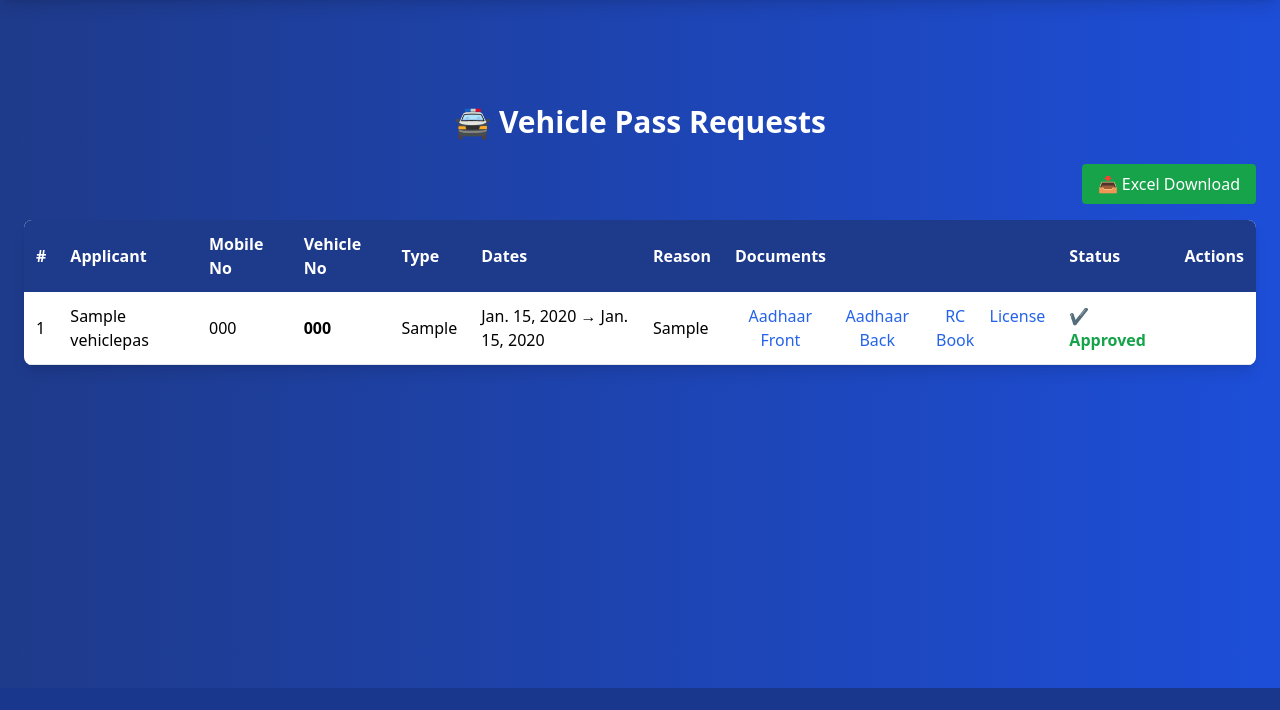
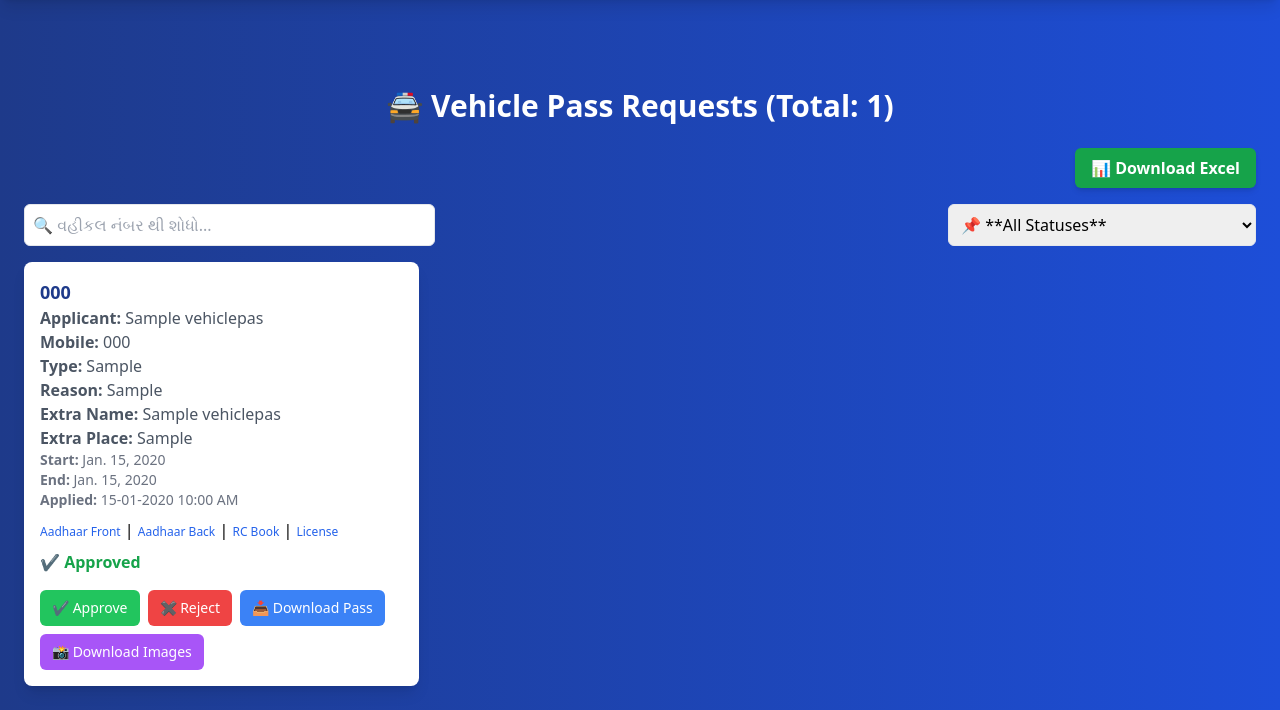
Before and after one commit to Itstudentjnd/Shivratri_netram, a Django app: template pdfapp/templates/admin_vehicle_passes.html in a window 1280 px wide. Shown: the part 112-822 px from the top of the page. Before the commit the page ends 800 px from the top, so only its background shows below. Run offline with Django 4.2, Linux system fonts and the light colour scheme; tables that the repository leaves empty hold one stand-in row (values such as "Sample post"); the template is opened without the code that fills it: values that come from a table or form of the project are taken from there, most other values are stand-ins (such as "Sample title", 1, 10 or a date in 2020); some libraries are stand-ins or nearby versions.

Commit message:
Add files via upload

```diff
--- a/pdfapp/templates/admin_vehicle_passes.html
+++ b/pdfapp/templates/admin_vehicle_passes.html
@@ -6,26 +6,6 @@
     <meta name="viewport" content="width=device-width, initial-scale=1.0">
     <title>Vehicle Pass Approval | Gujarat Police</title>
     <script src="https://cdn.tailwindcss.com"></script>
-    <style>
-        /* Fullscreen Image Modal (Hidden by Default) */
-        .modal {
-            display: none;
-            position: fixed;
-            z-index: 1000;
-            left: 0;
-            top: 0;
-            width: 100%;
-            height: 100%;
-            background-color: rgba(0, 0, 0, 0.8);
-            justify-content: center;
-            align-items: center;
-        }
-        .modal img {
-            max-width: 90%;
-            max-height: 90%;
-            border-radius: 10px;
-        }
-    </style>
 </head>
 <body class="bg-gradient-to-r from-blue-900 to-blue-700 text-white min-h-screen flex flex-col">
 
@@ -34,107 +14,129 @@
 
 
 
-    <div class="container mx-auto p-6 mt-20">
-        <h2 class="text-3xl font-bold text-center mb-6">🚔 Vehicle Pass Requests</h2>
+    <div class="container mx-auto p-4 md:p-6 mt-16">
+        <h2 class="text-2xl md:text-3xl font-bold text-center mb-6">
+            🚔 Vehicle Pass Requests (Total: <span id="totalRequests">{{ total_requests }}</span>)
+        </h2>
+
+        <div class="flex justify-end mb-4">
+            <a href="{% url 'export_vehicle_passes' %}"
+                class="bg-green-600 text-white font-semibold px-4 py-2 rounded-md text-sm md:text-base hover:bg-green-700 transition shadow-md flex items-center gap-2">
+                📊 Download Excel
+            </a>
+        </div>
+
 
         <!-- ✅ Success Message -->
         {% if messages %}
-            <div class="bg-green-600 text-white p-3 rounded-md mb-4">
+            <div class="bg-green-600 text-white p-3 rounded-md mb-4 text-sm md:text-base">
                 {% for message in messages %}
                     {{ message }}
                 {% endfor %}
             </div>
         {% endif %}
 
-        <div class="flex justify-end mb-4">
-            <a href="{% url 'export_vehicle_passes' %}" class="bg-green-600 text-white px-4 py-2 rounded hover:bg-green-500 transition">
-                📥 Excel Download
-            </a>
+        <!-- ✅ Search & Filter Section -->
+        <div class="flex flex-wrap justify-between items-center gap-2 md:gap-4 mb-4">
+            <!-- 🔍 Search by Vehicle Number -->
+            <input type="text" id="searchInput" onkeyup="filterCards()" placeholder="🔍 વહીકલ નંબર થી શોધો..."
+                class="w-full md:w-1/3 p-2 text-black border rounded-md text-sm md:text-base focus:ring-2 focus:ring-blue-500">
+
+            <!-- 🔽 Filter by Status -->
+            <select id="statusFilter" onchange="filterCards()"
+                class="w-full md:w-1/4 p-2 text-black border rounded-md text-sm md:text-base focus:ring-2 focus:ring-blue-500">
+                <option value="">📌 **All Statuses**</option>
+                <option value="approved">✔ Approved</option>
+                <option value="rejected">✖ Rejected</option>
+                <option value="pending">⏳ Pending</option>
+            </select>
         </div>
 
-        <!-- ✅ Table Container (Scroll on Mobile) -->
-        <div class="overflow-x-auto bg-white shadow-lg rounded-lg">
-            <table class="w-full text-black">
-                <thead>
-                    <tr class="bg-blue-900 text-white text-left">
-                        <th class="p-3">#</th>
-                        <th class="p-3">Applicant</th>
-                        <th class="p-3">Mobile No</th>
-                        <th class="p-3">Vehicle No</th>
-                        <th class="p-3">Type</th>
-                        <th class="p-3">Dates</th>
-                        <th class="p-3">Reason</th>
-                        <th class="p-3">Documents</th>
-                        <th class="p-3">Status</th>
-                        <th class="p-3 text-center">Actions</th>
-                    </tr>
-                </thead>
-                <tbody>
+        <!-- ✅ Card Container -->
+        <div class="grid grid-cols-1 md:grid-cols-2 lg:grid-cols-3 gap-6">
             {% for pass in passes %}
-                        <tr class="border-b hover:bg-gray-100 transition">
-                            <td class="p-3">{{ forloop.counter }}</td>
-                            <td class="p-3">{{ pass.name }}</td>
-                            <td class="p-3">{{ pass.mobile_no }}</td>
-                            <td class="p-3 font-semibold">{{ pass.vehicle_number }}</td>
-                            <td class="p-3">{{ pass.vehicle_type }}</td>
-                            <td class="p-3">{{ pass.start_date }} → {{ pass.end_date }}</td>
-                            <td class="p-3">{{ pass.travel_reason }}</td>
+                <div class="bg-white shadow-lg rounded-lg p-4 text-black card" data-status="{{ pass.status }}" data-vehicle="{{ pass.vehicle_number }}">
+                    <!-- 🚗 Vehicle & Applicant Details -->
+                    <h3 class="text-lg font-bold text-blue-900">{{ pass.vehicle_number }}</h3>
+                    <p class="text-gray-600"><strong>Applicant:</strong> {{ pass.name }}</p>
+                    <p class="text-gray-600"><strong>Mobile:</strong> {{ pass.mobile_no }}</p>
+                    <p class="text-gray-600"><strong>Type:</strong> {{ pass.vehicle_type }}</p>
+                    <p class="text-gray-600"><strong>Reason:</strong> {{ pass.travel_reason }}</p>
+                    <p class="text-gray-600"><strong>Extra Name:</strong> {{ pass.extra_name }}</p>
+                    <p class="text-gray-600"><strong>Extra Place:</strong> {{ pass.extra_place }}</p>
 
-                            <!-- ✅ Show Aadhaar & License Files -->
-                            <td class="p-3 text-center">
-                                <div class="flex justify-center gap-2">
+                    <!-- 🗓 Dates -->
+                    <p class="text-gray-500 text-sm"><strong>Start:</strong> {{ pass.start_date }}</p>
+                    <p class="text-gray-500 text-sm"><strong>End:</strong> {{ pass.end_date }}</p>
+                    <p class="text-gray-500 text-sm"><strong>Applied:</strong> {{ pass.applied_at|date:"d-m-Y h:i A" }}</p>
+
+                    <!-- 📝 Rejection Reason -->
+                    {% if pass.status == "rejected" %}
+                        <p class="text-red-600 font-bold">🚫 Rejected: {{ pass.reject_reason }}</p>
+                    {% endif %}
+
+                    <!-- 📄 Documents -->
+                    <div class="mt-2">
                         {% if pass.aadhaar_front %}
-                                        <a href="{{ pass.aadhaar_front.url }}" target="_blank" class="text-blue-600">Aadhaar Front</a>
+                            <a href="{{ pass.aadhaar_front.url }}" target="_blank" class="text-blue-600 text-xs">Aadhaar Front</a> |
                         {% endif %}
                         {% if pass.aadhaar_back %}
-                                        <a href="{{ pass.aadhaar_back.url }}" target="_blank" class="text-blue-600">Aadhaar Back</a>
+                            <a href="{{ pass.aadhaar_back.url }}" target="_blank" class="text-blue-600 text-xs">Aadhaar Back</a> |
                         {% endif %}
                         {% if pass.rc_book %}
-                                        <a href="{{ pass.rc_book.url }}" target="_blank" class="text-blue-600">RC Book</a>
+                            <a href="{{ pass.rc_book.url }}" target="_blank" class="text-blue-600 text-xs">RC Book</a> |
                         {% endif %}
                         {% if pass.license_photo %}
-                                        <a href="{{ pass.license_photo.url }}" target="_blank" class="text-blue-600">License</a>
+                            <a href="{{ pass.license_photo.url }}" target="_blank" class="text-blue-600 text-xs">License</a>
                         {% endif %}
                     </div>
-                            </td>
 
-                            <!-- ✅ Show Status -->
-                            <td class="p-3">
+                    <!-- 🚦 Status -->
+                    <p class="mt-2 font-semibold">
                         {% if pass.status == "approved" %}
-                                    <span class="text-green-600 font-bold">✔ Approved</span>
+                            <span class="text-green-600">✔ Approved</span>
                         {% elif pass.status == "rejected" %}
-                                    <span class="text-red-600 font-bold">✖ Rejected</span>
+                            <span class="text-red-600">✖ Rejected</span>
                         {% else %}
-                                    <span class="text-yellow-600 font-bold">⏳ Pending</span>
+                            <span class="text-yellow-600">⏳ Pending</span>
                         {% endif %}
-                            </td>
+                    </p>
 
-                            <!-- ✅ Approve/Reject Actions -->
-                            <td class="p-3 text-center">
-                                {% if pass.status == "pending" %}
-                                    <div class="flex justify-center gap-3">
+                    <!-- ✅ Buttons -->
+                    <div class="mt-4 flex flex-wrap gap-2">
+                        <!-- ✔ Approve -->
                         <a href="{% url 'update_pass_status' pass.id 'approved' %}"
-                                        class="inline-flex bg-green-500 text-white px-4 py-2 rounded-md hover:bg-green-600 transition">
+                        class="bg-green-500 text-white px-3 py-2 rounded-md text-sm hover:bg-green-600 transition">
                             ✔ Approve
                         </a>
 
+
+                        <!-- ✖ Reject -->
                         <button onclick="openRejectModal('{{ pass.id }}')"
-                                                class="inline-flex bg-red-500 text-white px-4 py-2 rounded-md hover:bg-red-600 transition">
+                            class="bg-red-500 text-white px-3 py-2 rounded-md text-sm hover:bg-red-600 transition">
                             ✖ Reject
                         </button>
-                                    </div>
-                                {% endif %}
-                            </td>
-                        </tr>
-                    {% empty %}
-                        <tr>
-                            <td colspan="10" class="text-center p-4 text-gray-600">🚫 **કોઈ પાસ રિકવેસ્ટ નથી**</td>
-                        </tr>
-                    {% endfor %}
-                </tbody>
-            </table>
+
+                        <!-- 📥 Download Pass -->
+                        <a href="{% url 'generate_pass_image' pass.id %}"
+                            class="bg-blue-500 text-white px-3 py-2 rounded-md text-sm hover:bg-blue-600 transition">
+                            📥 Download Pass
+                        </a>
+
+                        <!-- 📸 Download Images -->
+
+                        <a href="{% url 'download_images' pass.id %}"
+                            class="bg-purple-500 text-white px-3 py-2 rounded-md text-sm hover:bg-purple-600 transition">
+                            📸 Download Images
+                        </a>
                     </div>
                 </div>
+            {% empty %}
+                <p class="text-center text-gray-600 col-span-3">🚫 **કોઈ પાસ રિકવેસ્ટ નથી**</p>
+            {% endfor %}
+        </div>
+    </div>
+
     <!-- Reject Modal -->
 <div id="rejectModal" class="fixed inset-0 flex items-center justify-center bg-black bg-opacity-50 hidden">
     <div class="bg-white p-6 rounded-lg shadow-lg text-center max-w-md">
@@ -152,15 +154,34 @@
     </div>
 </div>
 <script>
+    function filterCards() {
+        let searchValue = document.getElementById("searchInput").value.toLowerCase();
+        let filterStatus = document.getElementById("statusFilter").value.toLowerCase();
+        let cards = document.querySelectorAll(".card");
+
+        cards.forEach(card => {
+            let vehicleNumber = card.getAttribute("data-vehicle").toLowerCase();
+            let status = card.getAttribute("data-status").toLowerCase();
+
+            let matchesSearch = vehicleNumber.includes(searchValue);
+            let matchesStatus = filterStatus === "" || status === filterStatus;
+
+            card.style.display = (matchesSearch && matchesStatus) ? "block" : "none";
+        });
+    }
+
+</script>
+<script>
     function openRejectModal(passId) {
         document.getElementById("rejectModal").style.display = "flex";
         document.getElementById("pass_id").value = passId;
-        document.getElementById("rejectForm").action = `/update-pass-status/${passId}/rejected/`;
+        document.getElementById("rejectForm").action = `/update-pass-status/${passId}/rejected/`; // ✅ Fixed String Formatting
     }
 
     function closeRejectModal() {
         document.getElementById("rejectModal").style.display = "none";
     }
+
     </script>
 
 </body>
```
Also changed, not shown: pdfapp/templates/issue_vehicle_pass.html (+4 -4 lines). Lines whose indentation alone changed are shown as unchanged.
